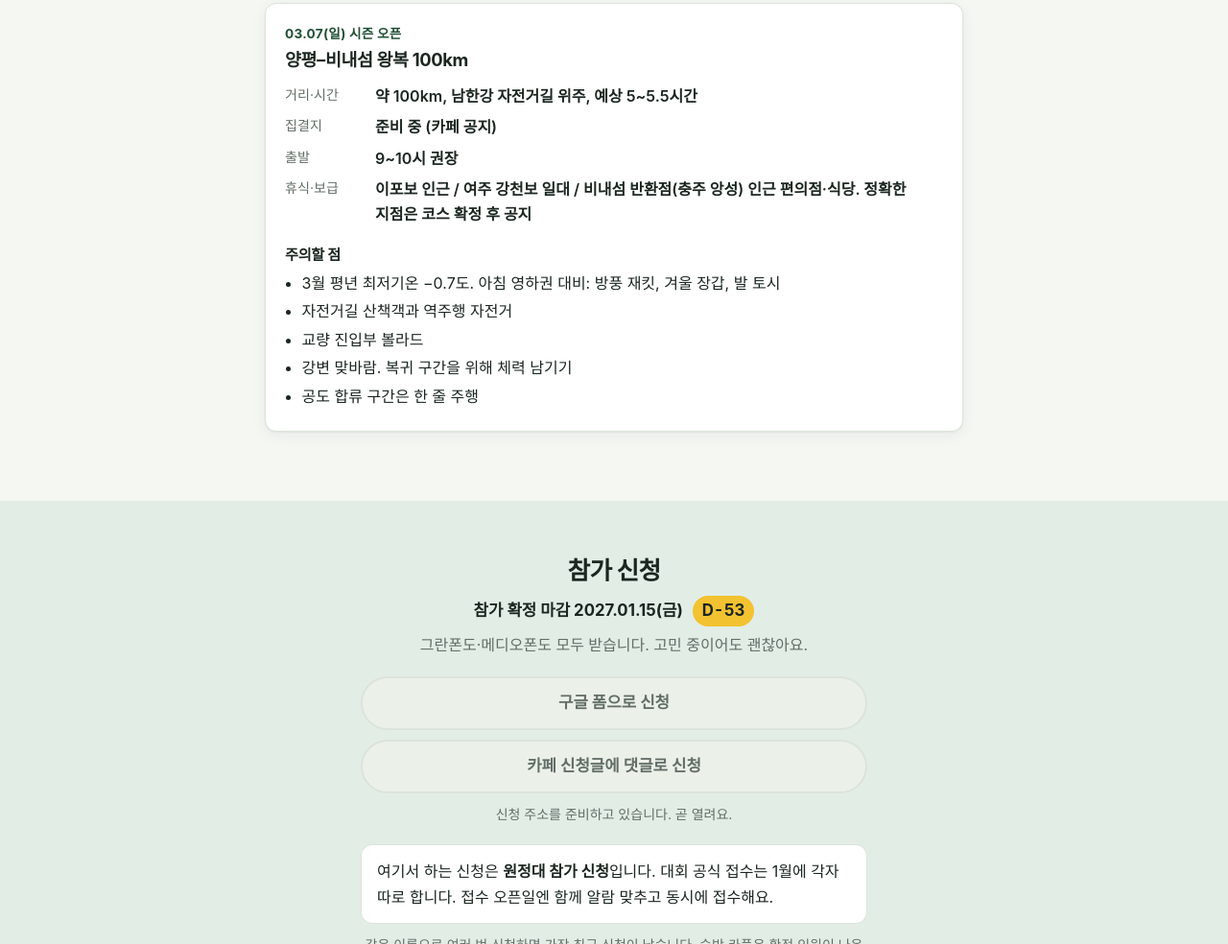
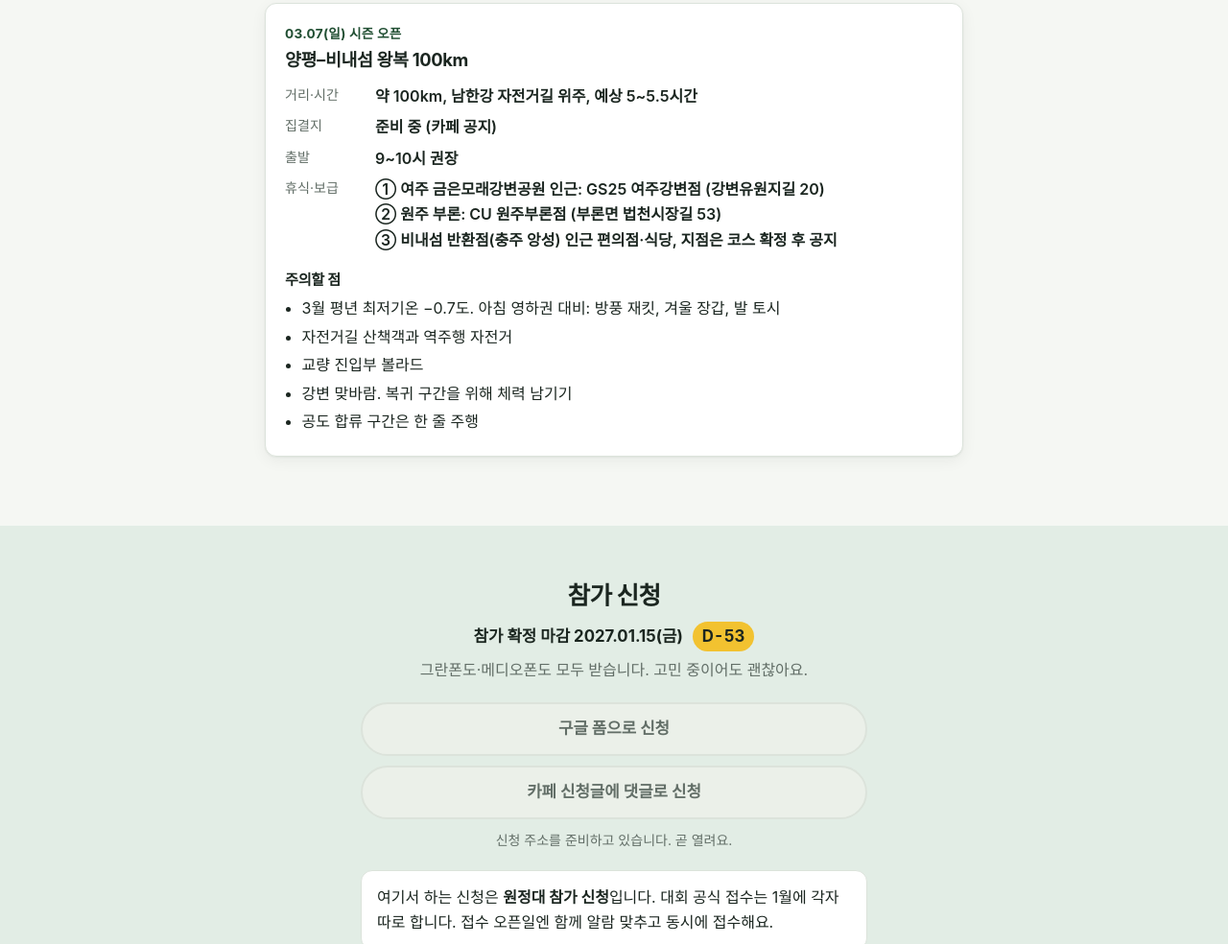
Before and after one commit to oki9785-web/seorak2027, a plain HTML site: page index.html in a window 1280 px wide. Shown: the part 4159-5143 px from the top of the page at 96% size. Drawn offline with Linux system fonts and the light colour scheme; a web font is replaced by a local one.

Commit message:
3/7 휴식·보급 위치를 금은모래강변공원 GS25, 부론 CU로 수정
Co-Authored-By: Claude Opus 5.5 <noreply@anthropic.com>

```diff
--- a/index.html
+++ b/index.html
@@ -152,7 +152,7 @@
             <div><dt>거리·시간</dt><dd>약 100km, 남한강 자전거길 위주, 예상 5~5.5시간</dd></div>
             <div><dt>집결지</dt><dd id="meetPoint">준비 중 (카페 공지)</dd></div>
             <div><dt>출발</dt><dd id="meetTime">9~10시 권장</dd></div>
-            <div><dt>휴식·보급</dt><dd>이포보 인근 / 여주 강천보 일대 / 비내섬 반환점(충주 앙성) 인근 편의점·식당. 정확한 지점은 코스 확정 후 공지</dd></div>
+            <div><dt>휴식·보급</dt><dd>① 여주 금은모래강변공원 인근: GS25 여주강변점 (강변유원지길 20)<br>② 원주 부론: CU 원주부론점 (부론면 법천시장길 53)<br>③ 비내섬 반환점(충주 앙성) 인근 편의점·식당, 지점은 코스 확정 후 공지</dd></div>
           </dl>
           <h4>주의할 점</h4>
           <ul class="dots">
```
Also changed, not shown: 1 other file.
